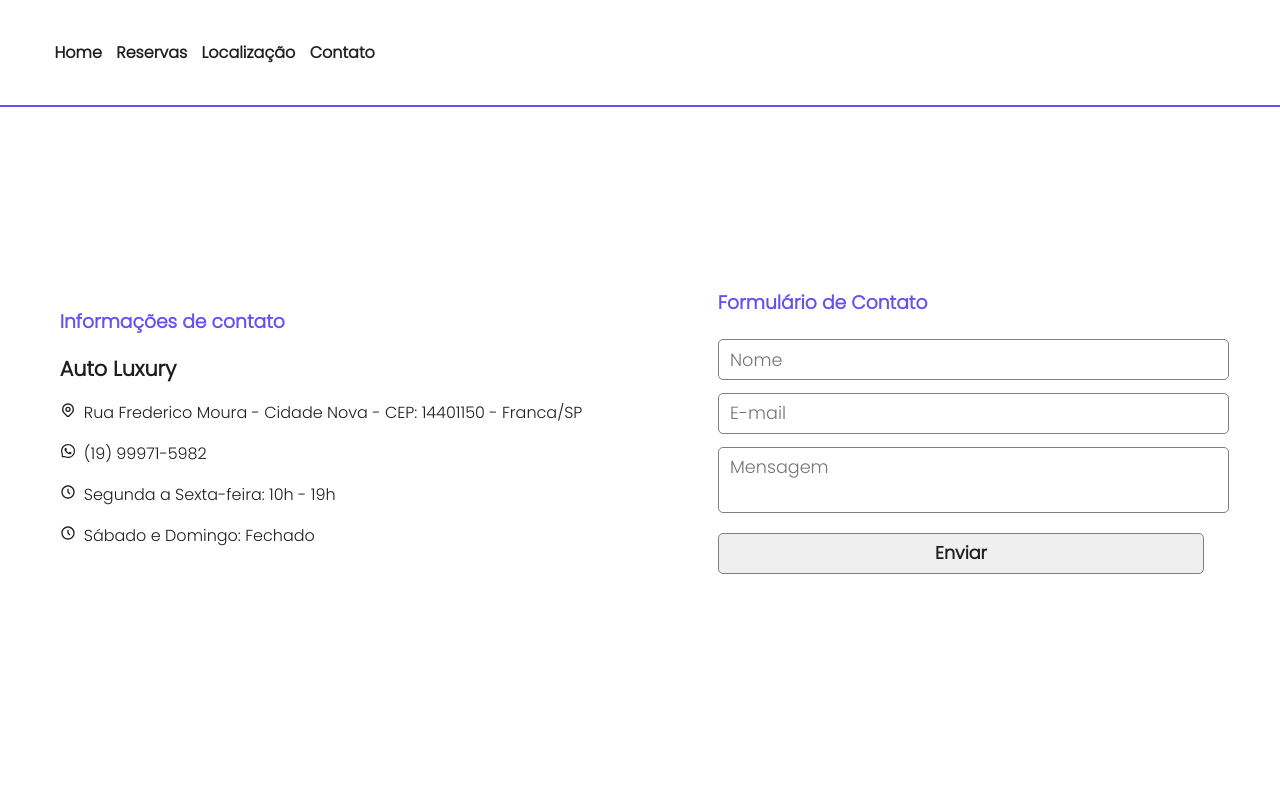
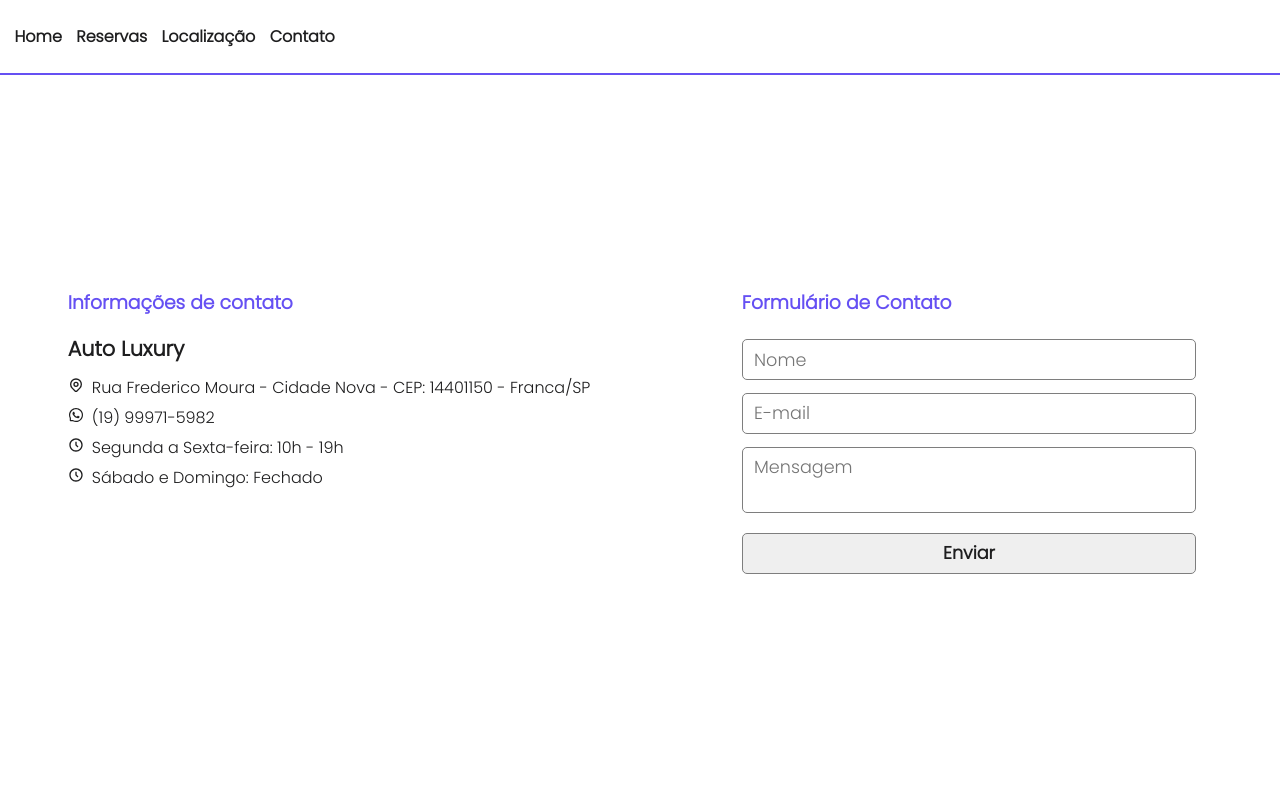
Before and after one commit to devpdro/auto-luxury-project, a React (Create React App) app: page /contato in a window 1280 px wide. Shown: the top 800 px of the page. Built offline with nearby package versions, Linux system fonts and the light colour scheme.

Commit message:
fix: trying to fix error in deploy

```diff
--- a/src/presentation/components/highbar/InformationStyles.ts
+++ b/src/presentation/components/highbar/InformationStyles.ts
@@ -3,7 +3,7 @@ import styled from 'styled-components';
 export const Container = styled.div`
   background-color: #dedde3;
   color: #1e1e1f;
-  padding: 1.2rem 0rem 0rem 0rem;
+  padding: 1.7rem 0rem 0rem 0rem;
   font-family: 'Poppins', 'Helvetica';
 `;
 
@@ -16,7 +16,7 @@ export const Box = styled.div`
   display: flex;
   justify-content: space-between;
   align-items: center;
-  margin-top: 5rem;
+  margin-top: 5.5rem;
   a {
     text-decoration: none;
     color: #1e1e1f;
--- a/src/presentation/components/main/cars/reserve/Reservation.tsx
+++ b/src/presentation/components/main/cars/Reservation.tsx
@@ -4,7 +4,6 @@ import { carData } from 'main';
 import { getCarImage } from 'presentation/assets';
 import { ICON } from 'presentation/assets';
 
-import { Search, Filters } from '../components/Search';
 import {
   Container,
   Width,
@@ -20,6 +19,8 @@ import {
   Form,
   ButtonSubmit,
 } from './ReservationStyles';
+import { Search } from './Search';
+import { Filters } from './Search';
 
 interface Car {
   make: string;
--- a/src/presentation/components/main/cars/cars.tsx
+++ b/src/presentation/components/main/cars/cars.tsx
@@ -14,7 +14,7 @@ import {
   Text,
   Button,
 } from './CarsStyles';
-import { Search, Filters } from './components/Search';
+import { Search, Filters } from './Search';
 
 interface Car {
   make: string;
--- /dev/null
+++ b/src/presentation/components/main/cars/index.ts
@@ -0,0 +1,3 @@
+export * from './Cars';
+export * from './Reservation';
+export * from './Search';
--- a/src/presentation/pages/reserve.tsx
+++ b/src/presentation/pages/reserve.tsx
@@ -1,6 +1,6 @@
 import { Footer } from 'presentation/components';
 import { Topbar } from 'presentation/components/highbar';
-import { Reservation } from 'presentation/components/main/cars/reserve/Reservation';
+import { Reservation } from 'presentation/components/main/cars/Reservation';
 import App from 'presentation/components/payment/Payment';
 
 export const Reserve = () => {
--- a/src/styles.css
+++ b/src/styles.css
@@ -1,8 +1,11 @@
+* {
+  margin: 0;
+  padding: 0;
+  box-sizing: border-box;
+}
+
 body {
   font-family: 'Poppins', sans-serif;
-  box-sizing: border-box;
-  margin: 0;
-  padding: 0;
 }
 
 input,
```
Also changed, not shown: src/presentation/components/main/cars/ReservationStyles.ts (renamed from src/presentation/components/main/cars/reserve/ReservationStyles.ts), src/presentation/components/main/cars/Search.tsx (renamed from src/presentation/components/main/cars/components/search.tsx), src/presentation/components/main/cars/SearchStyles.ts (renamed from src/presentation/components/main/cars/components/SearchStyles.ts).
